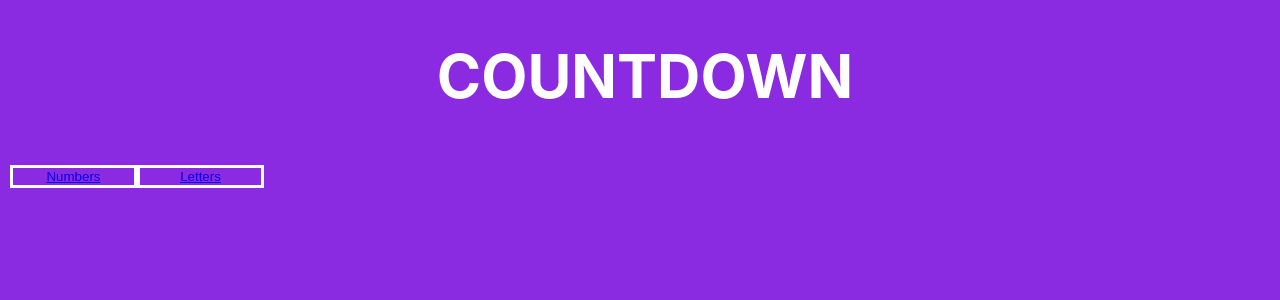
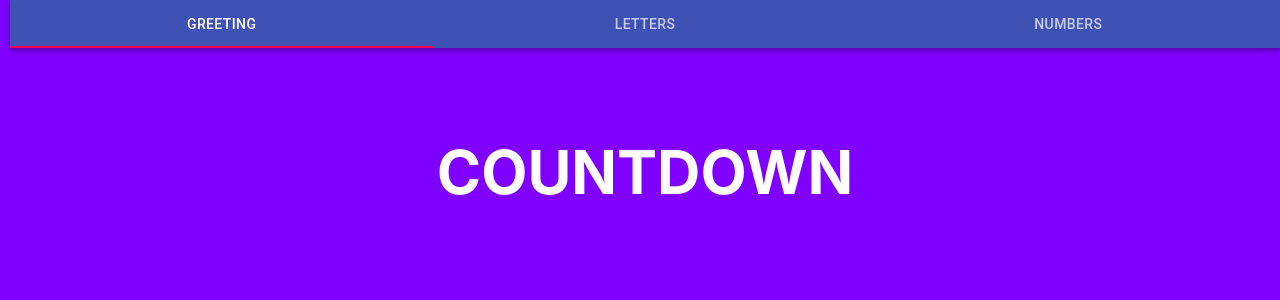
Before and after one commit to cullend6/Countdown-Game, a React (Create React App) app: page / in a window 1280 px wide. Shown: the top 300 px of the page. Built offline with nearby package versions, Linux system fonts and the light colour scheme.

Commit message:
Added material ui to improve styling

```diff
--- a/src/App.js
+++ b/src/App.js
@@ -3,25 +3,16 @@ import NumbersGame from "./components/NumbersGame.component";
 import LettersGame from "./components/LettersGame.component";
 import { BrowserRouter as Router, Route, Link } from "react-router-dom";
 import "./styles/App.css"
+import Button from "@material-ui/core/Button";
+import NavTabs from './components/NavBar.component';
 
 function App() {
 
   return (
-    <Router>
       <div className="App">
+        <NavTabs />
         <h1 className="Title">COUNTDOWN</h1>
-        <div>
-          <button className='Button'>
-            <Link to="/numbers">Numbers</Link>
-          </button>
-          <button className ='Button'>
-           <Link to="/letters">Letters</Link>
-          </button>
-        </div>
-        <Route path="/numbers" exact component={NumbersGame} />
-        <Route path="/letters" exact component={LettersGame} />
       </div>
-    </Router>
   );
 }
 
--- a/src/components/LettersGame.component.js
+++ b/src/components/LettersGame.component.js
@@ -2,15 +2,13 @@ import React, { useState } from 'react'
 import Timer from './Timer.component';
 import WordChecker from './WordChecker.component';
 import CountdownMusic from "../TheCountdownClock.mp3"
-import axios from 'axios';
+import Button from '@material-ui/core/Button';
+import TextField from '@material-ui/core/TextField';
 
 export default function LettersGame() {
 
     const [letters, setLetters] = useState('');
     const [userAnswer , setUserAnswer] = useState('');
-    const [submittedAnswer, setSubmittedAnswer] = useState('');
-    const [answerIsValid, setAnswerIsValid] = useState(false);
-    const [checkingWord, setCheckingWord] = useState(false);
 
     const [timerShouldBeDisplayed, setTimerShouldBeDisplayed] = useState(false);
     const [answerHasBeenSubmitted, setAnswerHasBeenSubmitted] = useState(false);
@@ -34,7 +32,14 @@ export default function LettersGame() {
         setUserAnswer(e.target.value);
     }
 
+    function handleReset(){
+        setLetters('');
+        setTimerShouldBeDisplayed(false);
+        setAnswerHasBeenSubmitted(false);
+    }
+
     function checkWordButtonClick(){
+        setTimerShouldBeDisplayed(false);
         setAnswerHasBeenSubmitted(true);
     }
 
@@ -57,24 +62,28 @@ export default function LettersGame() {
             { letters.length < 9 ?
                 <div>
                     <br />
-                    <button onClick={addVowel} className='Button'>Add Vowel</button>
-                    <button onClick={addConsonant} className='Button'>Add Consonant</button>
+                    <Button onClick={addVowel} className='Button' color='inherit'>Add Vowel</Button>
+                    <Button onClick={addConsonant} className='Button' color='inherit'>Add Consonant</Button>
                 </div> :
                 <div>
                     <br />
-                    <button className='Button' onClick={() => setTimerShouldBeDisplayed(!timerShouldBeDisplayed)}>{timerShouldBeDisplayed ? "Stop" : "Start" } Timer</button>
+                    <Button className='Button' color='inherit' onClick={() => setTimerShouldBeDisplayed(!timerShouldBeDisplayed)}>{timerShouldBeDisplayed ? "Stop" : "Start" } Timer</Button>
                 </div>}
                 { timerShouldBeDisplayed ?
                     <div>
                         {startTimer()}
-                        <input type="text" onChange={handleChange}></input>
-                        <br />
-                        <button className='Button' onClick={checkWordButtonClick}>Check Word</button>
                     </div>  :
                     null
                 }
+                { timerShouldBeDisplayed && !answerHasBeenSubmitted ?
+                    <div>
+                        <TextField onChange={handleChange} inputProps={{style: {fontsize: 40}}}></TextField>
+                        <br />
+                        <Button className='Button' color='inherit' onClick={checkWordButtonClick}>Check Word</Button>
+                    </div> : null
+                }
                 {answerHasBeenSubmitted ? <WordChecker answer={userAnswer} letters={letters}/> : null}
-                <button className='Button' onClick={() => setLetters('')}>Reset</button>
+                <Button className='Button' color='inherit' onClick={handleReset}>Reset</Button>
         </div>
     )
 }
--- /dev/null
+++ b/src/components/NavBar.component.js
@@ -0,0 +1,65 @@
+import React from 'react';
+import PropTypes from 'prop-types';
+import { makeStyles } from '@material-ui/core/styles';
+import AppBar from '@material-ui/core/AppBar';
+import Tabs from '@material-ui/core/Tabs';
+import Tab from '@material-ui/core/Tab';
+import Typography from '@material-ui/core/Typography';
+import NumbersGame from './NumbersGame.component';
+import LettersGame from './LettersGame.component';
+
+function TabContainer(props) {
+  return (
+    <Typography component="div" style={{ padding: 8 * 3 }}>
+      {props.children}
+    </Typography>
+  );
+}
+
+TabContainer.propTypes = {
+  children: PropTypes.node.isRequired,
+};
+
+function LinkTab(props) {
+  return (
+    <Tab
+      component="a"
+      onClick={event => {
+        event.preventDefault();
+      }}
+
+      {...props}
+    />
+  );
+}
+
+const useStyles = makeStyles(theme => ({
+  root: {
+    flexGrow: 1,
+    //backgroundColor: theme.palette.background.paper,
+  },
+}));
+
+export default function NavTabs() {
+  const classes = useStyles();
+  const [value, setValue] = React.useState(0);
+
+  function handleChange(event, newValue) {
+    setValue(newValue);
+  }
+
+  return (
+    <div className={classes.root}>
+      <AppBar position="static">
+        <Tabs variant="fullWidth" value={value} onChange={handleChange}>
+          <LinkTab label="Greeting"/>
+          <LinkTab label="Letters"/>
+          <LinkTab label="Numbers"/>
+        </Tabs>
+      </AppBar>
+      {value === 0 && <TabContainer></TabContainer>}
+      {value === 1 && <TabContainer><LettersGame /></TabContainer>}
+      {value === 2 && <TabContainer><NumbersGame /></TabContainer>}
+    </div>
+  );
+}
--- a/src/components/NumbersGame.component.js
+++ b/src/components/NumbersGame.component.js
@@ -8,7 +8,7 @@ import Radio from '@material-ui/core/Radio';
 import RadioGroup from '@material-ui/core/RadioGroup';
 import FormControlLabel from '@material-ui/core/FormControlLabel';
 import FormControl from '@material-ui/core/FormControl';
-
+import Button from '@material-ui/core/Button';
 
 function NumbersGame(){
 
@@ -175,21 +175,21 @@ function NumbersGame(){
         </RadioGroup>
       </FormControl>
       <br />
-      <input type="submit" className="Button" onClick={numbersSubmitted} value="Go"></input>
+      <Button type="submit" color='inherit' className="Button" onClick={numbersSubmitted}>Go</Button>
 
       <br />
       <br />
       {listHasBeenGenerated ? renderNumbers() : null}
 
-      {listHasBeenGenerated ? <div><button className="Button" onClick={createProblem}>Create target</button></div> : null }
+      {listHasBeenGenerated ? <div><Button className="Button" color='inherit' onClick={createProblem}>Create target</Button></div> : null }
 
       {targetHasBeenGenerated ? target : null}
 
-      {targetHasBeenGenerated ? <div><button className="Button" onClick={() => setAnswerShouldBeShown(!answerShouldBeShown)}>{answerShouldBeShown ? "Hide" : "Show"} Answer</button></div> : null }
+      {targetHasBeenGenerated ? <div><Button className="Button" color='inherit' onClick={() => setAnswerShouldBeShown(!answerShouldBeShown)}>{answerShouldBeShown ? "Hide" : "Show"} Answer</Button></div> : null }
 
       {answerShouldBeShown ? <div className="Answer">{solution}</div> : null }
 
-      {targetHasBeenGenerated ? <div><button className="Button" onClick={() => setTimerShouldBeDisplayed(!timerShouldBeDisplayed)}>{timerShouldBeDisplayed ? "Stop" : "Start"} Timer</button></div> : null}
+      {targetHasBeenGenerated ? <div><Button className="Button" color='inherit' onClick={() => setTimerShouldBeDisplayed(!timerShouldBeDisplayed)}>{timerShouldBeDisplayed ? "Stop" : "Start"} Timer</Button></div> : null}
 
       {timerShouldBeDisplayed ? startTimer() : null}
 
--- a/src/components/WordChecker.component.js
+++ b/src/components/WordChecker.component.js
@@ -5,11 +5,13 @@ export default function WordChecker(props) {
 
     const [answerIsValid, setAnswerIsValid] = useState(false);
     const [isLoading, setIsLoading] = useState(true);
+    const [wordIsValid, setWordIsValid] = useState(false);
 
     useEffect(() => {
-        console.log(props.answer);
-        console.log("effect");
-        checkWordExists(props.answer);
+        checkWordIsValid(props);
+        if(wordIsValid){
+            checkWordExists(props.answer);
+        }
     })
 
     function checkWordExists(word){
@@ -31,6 +33,32 @@ export default function WordChecker(props) {
 
     }
 
+    function checkWordIsValid(props){
+        let lettersArray = props.letters.split("");
+        let lettersUsed = lettersArray.map(() => false);
+
+        for(let i=0; i<props.answer.length; i++){
+            let charValid = false;
+            for(let j=0; j<lettersArray.length; j++){
+                if(props.answer.charAt(i) === lettersArray[j] && !lettersUsed[j] ){
+                    charValid = true;
+                    lettersUsed[j] = true;
+                    j=lettersArray.length;
+                }
+            }
+
+            if(!charValid){
+                setWordIsValid(false);
+                setIsLoading(false);
+                return ;
+            }
+        }
+
+        setWordIsValid(true);
+
+        console.log(lettersUsed);
+    }
+
     function displayWord(answer){
         return (
             answerIsValid ? <h1>{answer} is a word</h1> : <h1>{answer} is not a word</h1>
@@ -39,7 +67,8 @@ export default function WordChecker(props) {
 
     return (
         <div>
-            {isLoading ? 'Loading' : displayWord(props.answer) }
+            {isLoading ? 'Loading' :
+                 !wordIsValid ? "The word entered is not valid" : displayWord(props.answer)}
         </div>
     )
 }
--- a/src/styles/NumbersGame.css
+++ b/src/styles/NumbersGame.css
@@ -1,5 +1,5 @@
 body {
-    background-color: blueviolet;
+    background-color: rgb(128, 0, 255);
     color: white;
     font-size: 30px;
   }
@@ -10,7 +10,7 @@ body {
   }
 
   .Button{
-    background-color: blueviolet;
+    background-color: rgb(132, 0, 255);
     color: white;
     width: 10%;
     border: 3px solid white;
@@ -27,33 +27,3 @@ body {
   .RadioButton{
     color: white;
   }
-
-  .App-logo {
-    animation: App-logo-spin infinite 20s linear;
-    height: 40vmin;
-    pointer-events: none;
-  }
-
-  .App-header {
-    background-color: #282c34;
-    min-height: 100vh;
-    display: flex;
-    flex-direction: column;
-    align-items: center;
-    justify-content: center;
-    font-size: calc(10px + 2vmin);
-    color: white;
-  }
-
-  .App-link {
-    color: #61dafb;
-  }
-
-  @keyframes App-logo-spin {
-    from {
-      transform: rotate(0deg);
-    }
-    to {
-      transform: rotate(360deg);
-    }
-  }
```
